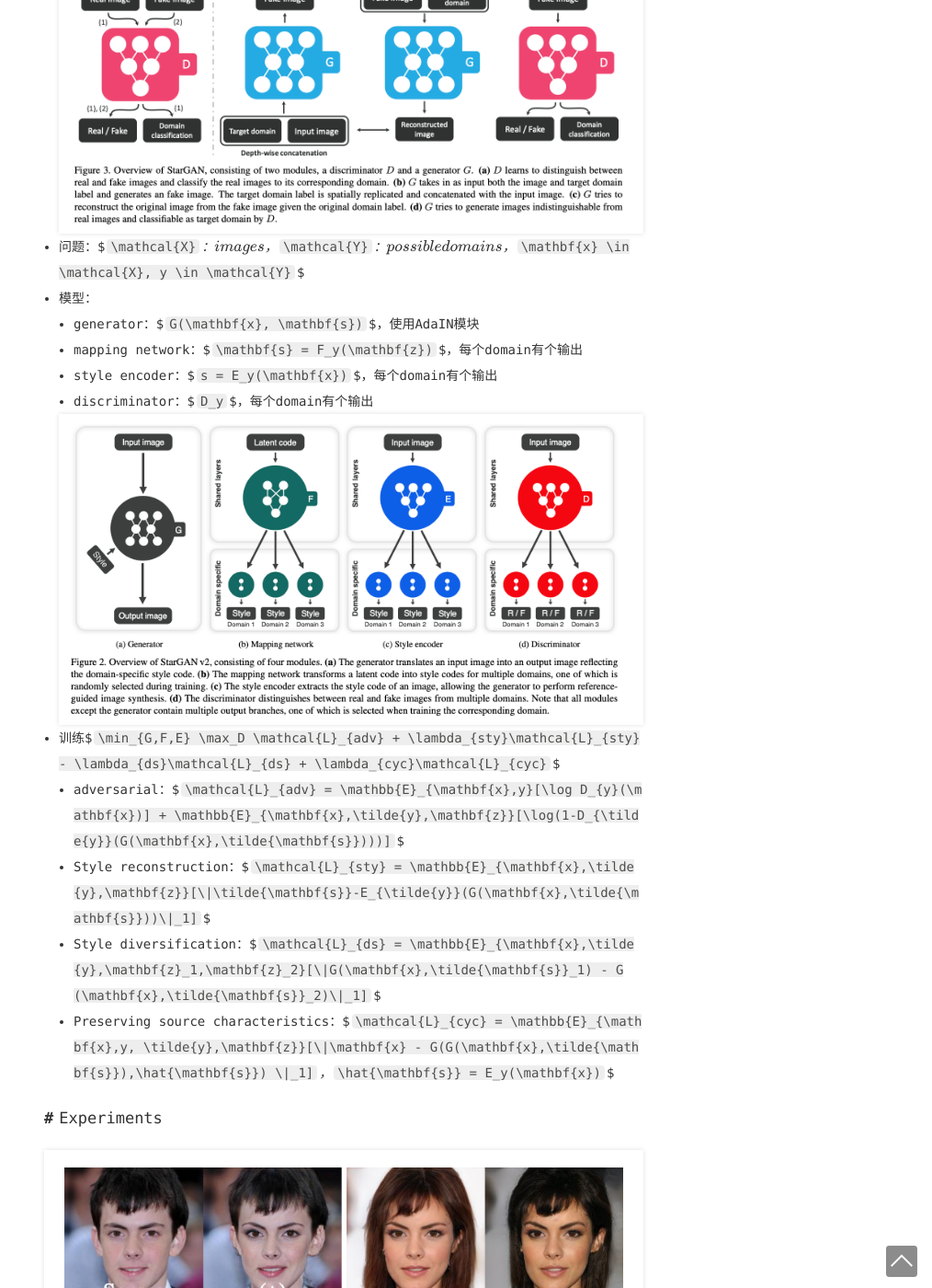
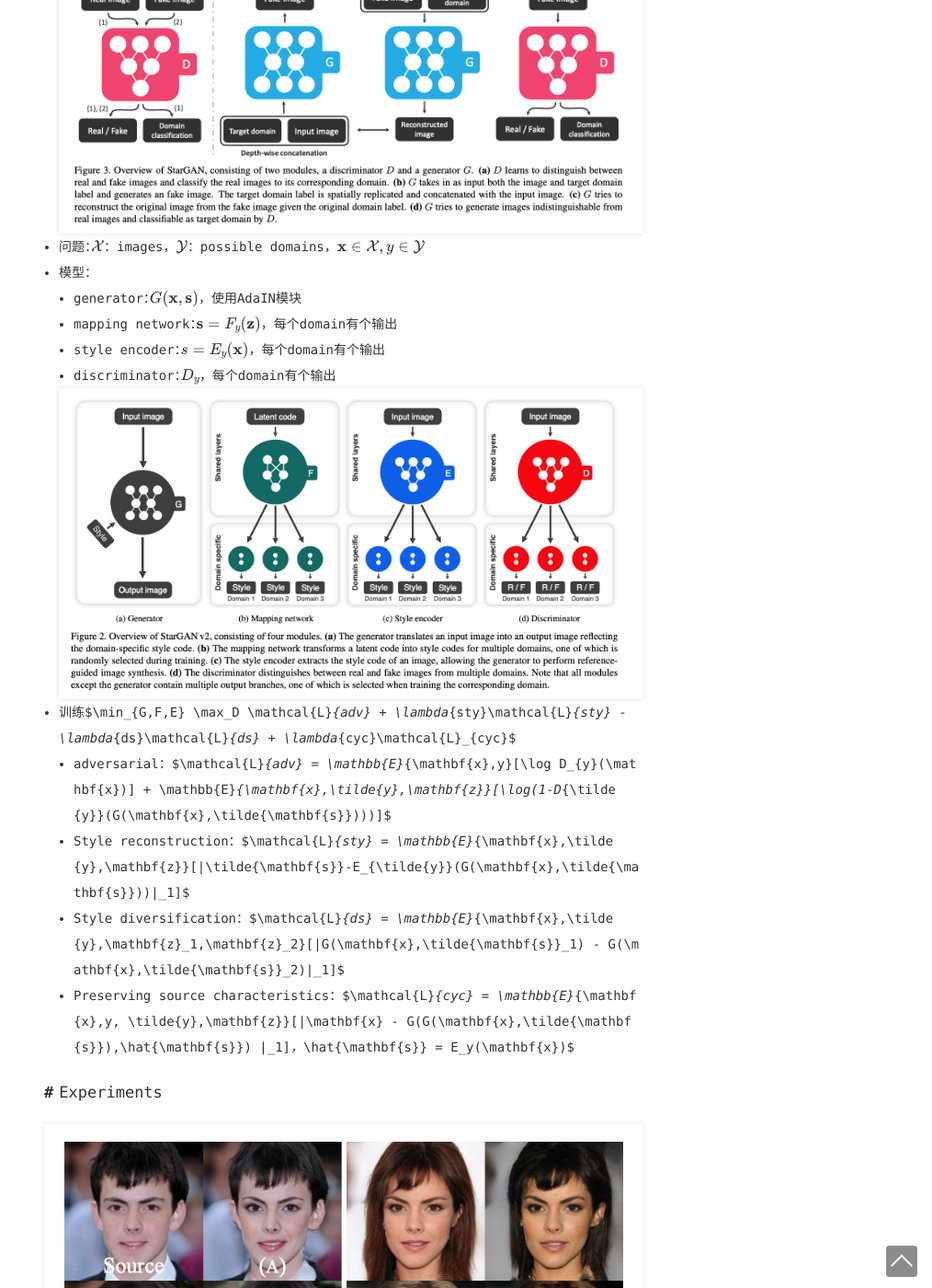
Before and after one commit to burning846/burning846.github.io, a Jekyll site: the page built from _posts/2020-07-06-StarGAN_v2.md, in a window 1280 px wide and 1400 px high, scrolled down 1310 px. Shown: the whole window at 92% size, without its empty margins (266-1280 px from the left). Built offline with Jekyll 4.4.1, drawn with Linux system fonts in a browser that asks for light colours; formulas are drawn with MathJax 3.

Commit message:
2021.1.21

```diff
--- a/_posts/2020-07-06-StarGAN_v2.md
+++ b/_posts/2020-07-06-StarGAN_v2.md
@@ -41,22 +41,22 @@ Code: https://github.com/clovaai/stargan-v2.
 
   ![](./source/sbn-6.png)
 
-- 问题：$`\mathcal{X}`$：images，$`\mathcal{Y}`$：possible domains，$`\mathbf{x} \in \mathcal{X}, y \in \mathcal{Y}`$
+- 问题：$\mathcal{X}$：images，$\mathcal{Y}$：possible domains，$\mathbf{x} \in \mathcal{X}, y \in \mathcal{Y}$
 
 - 模型：
 
-  - generator：$`G(\mathbf{x}, \mathbf{s})`$，使用AdaIN模块
-  - mapping network：$`\mathbf{s} = F_y(\mathbf{z})`$，每个domain有个输出
-  - style encoder：$`s = E_y(\mathbf{x})`$，每个domain有个输出
-  - discriminator：$`D_y`$，每个domain有个输出
+  - generator：$G(\mathbf{x}, \mathbf{s})$，使用AdaIN模块
+  - mapping network：$\mathbf{s} = F_y(\mathbf{z})$，每个domain有个输出
+  - style encoder：$s = E_y(\mathbf{x})$，每个domain有个输出
+  - discriminator：$D_y$，每个domain有个输出
 
   ![2](./source/sbn-2.png)
 
-- 训练$`\min_{G,F,E} \max_D \mathcal{L}_{adv} + \lambda_{sty}\mathcal{L}_{sty} - \lambda_{ds}\mathcal{L}_{ds} + \lambda_{cyc}\mathcal{L}_{cyc}`$
-  - adversarial：$`\mathcal{L}_{adv} = \mathbb{E}_{\mathbf{x},y}[\log D_{y}(\mathbf{x})] + \mathbb{E}_{\mathbf{x},\tilde{y},\mathbf{z}}[\log(1-D_{\tilde{y}}(G(\mathbf{x},\tilde{\mathbf{s}})))]`$
-  - Style reconstruction：$`\mathcal{L}_{sty} = \mathbb{E}_{\mathbf{x},\tilde{y},\mathbf{z}}[\|\tilde{\mathbf{s}}-E_{\tilde{y}}(G(\mathbf{x},\tilde{\mathbf{s}}))\|_1]`$
-  - Style diversification：$`\mathcal{L}_{ds} = \mathbb{E}_{\mathbf{x},\tilde{y},\mathbf{z}_1,\mathbf{z}_2}[\|G(\mathbf{x},\tilde{\mathbf{s}}_1) - G(\mathbf{x},\tilde{\mathbf{s}}_2)\|_1]`$
-  - Preserving source characteristics：$`\mathcal{L}_{cyc} = \mathbb{E}_{\mathbf{x},y, \tilde{y},\mathbf{z}}[\|\mathbf{x} - G(G(\mathbf{x},\tilde{\mathbf{s}}),\hat{\mathbf{s}}) \|_1]`$，$`\hat{\mathbf{s}} = E_y(\mathbf{x})`$
+- 训练$\min_{G,F,E} \max_D \mathcal{L}_{adv} + \lambda_{sty}\mathcal{L}_{sty} - \lambda_{ds}\mathcal{L}_{ds} + \lambda_{cyc}\mathcal{L}_{cyc}$
+  - adversarial：$\mathcal{L}_{adv} = \mathbb{E}_{\mathbf{x},y}[\log D_{y}(\mathbf{x})] + \mathbb{E}_{\mathbf{x},\tilde{y},\mathbf{z}}[\log(1-D_{\tilde{y}}(G(\mathbf{x},\tilde{\mathbf{s}})))]$
+  - Style reconstruction：$\mathcal{L}_{sty} = \mathbb{E}_{\mathbf{x},\tilde{y},\mathbf{z}}[\|\tilde{\mathbf{s}}-E_{\tilde{y}}(G(\mathbf{x},\tilde{\mathbf{s}}))\|_1]$
+  - Style diversification：$\mathcal{L}_{ds} = \mathbb{E}_{\mathbf{x},\tilde{y},\mathbf{z}_1,\mathbf{z}_2}[\|G(\mathbf{x},\tilde{\mathbf{s}}_1) - G(\mathbf{x},\tilde{\mathbf{s}}_2)\|_1]$
+  - Preserving source characteristics：$\mathcal{L}_{cyc} = \mathbb{E}_{\mathbf{x},y, \tilde{y},\mathbf{z}}[\|\mathbf{x} - G(G(\mathbf{x},\tilde{\mathbf{s}}),\hat{\mathbf{s}}) \|_1]$，$\hat{\mathbf{s}} = E_y(\mathbf{x})$
 
 
 
```
